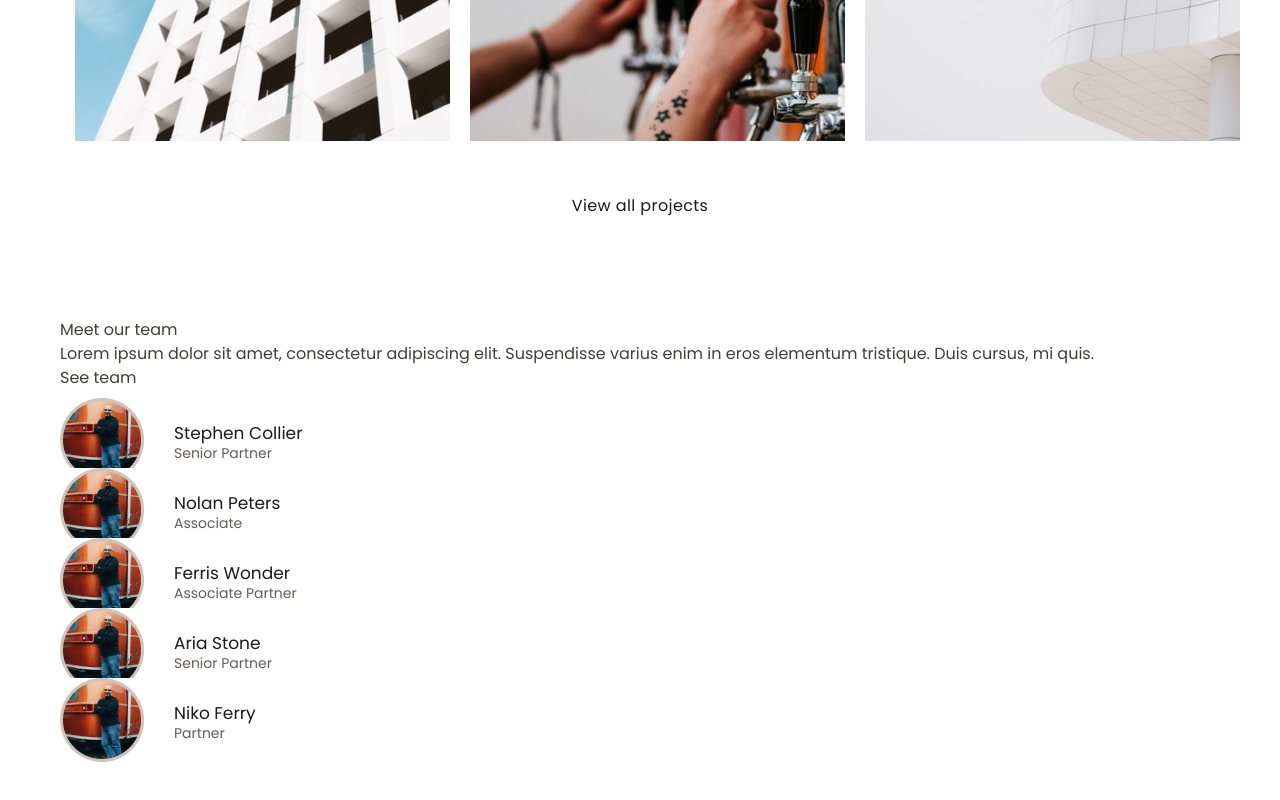
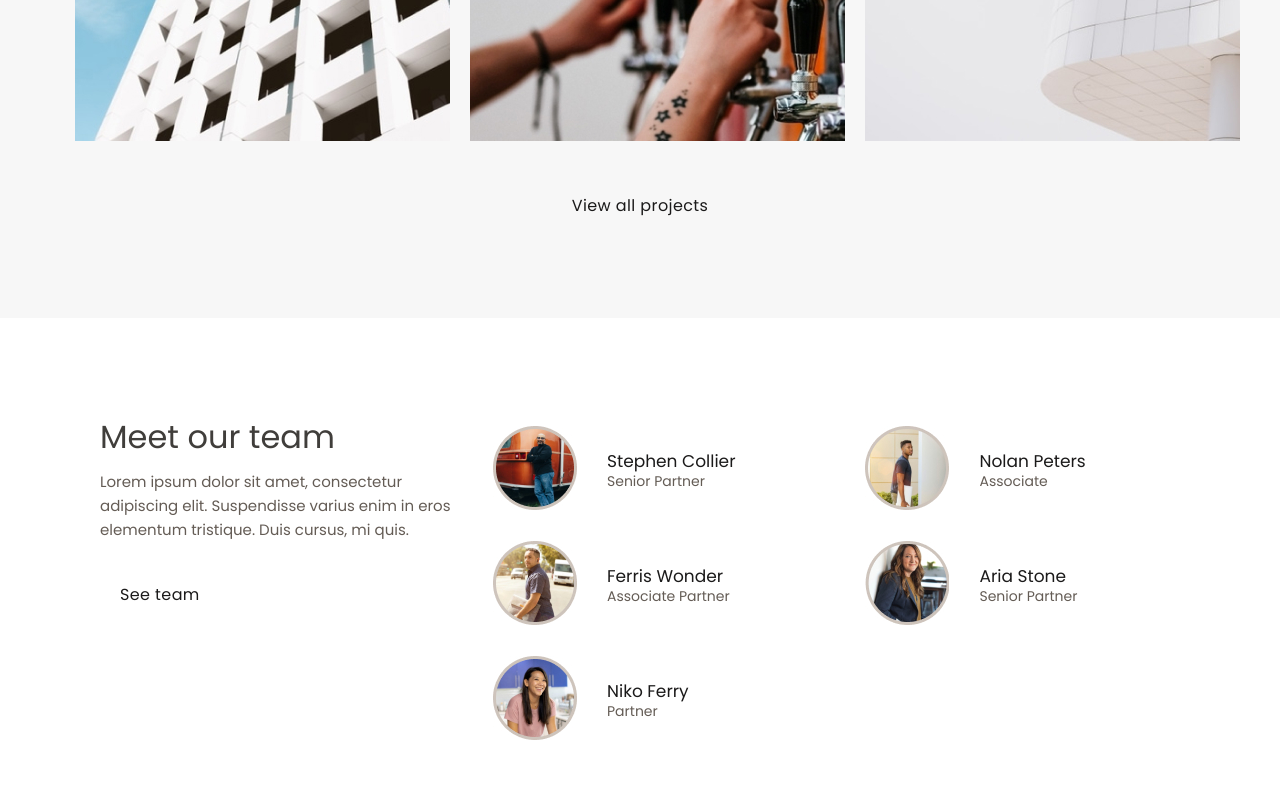
Before and after one commit to Daniil-gavrilooov/wishbone, a plain HTML site: page app/index.html in a window 1280 px wide. Shown: the part 4897-5697 px from the top of the page. Before the commit the page ends 5659 px from the top, so only its background shows below. Drawn offline with Linux system fonts and the light colour scheme.

Commit message:
add style section (team)

```diff
--- a/app/index.html
+++ b/app/index.html
@@ -339,7 +339,7 @@
                         <a class="team__btn" href="">See team</a>
                     </div>
 
-                    <div class="taem__name">
+                    <div class="team__name">
                         <div class="team__item">
                             <div class="about__name">
                                 <p class="about__name-text">Stephen Collier</p>
--- a/app/scss/_projects.scss
+++ b/app/scss/_projects.scss
@@ -1,5 +1,6 @@
 .projects {
     padding: 100px 0;
+    background-color:   $whitebg;
 
     &__head {
         margin-left: 35px;
--- /dev/null
+++ b/app/scss/_team.scss
@@ -0,0 +1,49 @@
+.team {
+    padding: 100px 0;
+    &__inner {
+        display: flex;
+        align-items: start;
+        gap: 35px;
+        margin-left: 40px;
+    }
+
+    &__title {
+        font-size: 32px;
+        line-height: 38px;
+        margin-bottom: 14px;
+    }
+
+    &__text {
+        font-size: 15px;
+        color: $brown;
+        max-width: 358px;
+        margin-bottom: 41px;
+    }
+
+    &__btn {
+        letter-spacing: 0.4px;
+        color: $black;
+        margin-left: 20px;
+    }
+
+    &__name {
+        display: grid;
+        grid-template-columns: 1fr 1fr;
+        grid-template-rows: auto;
+        grid-row-gap: 45px;
+        grid-column-gap: 130px;
+
+        & .team__item:nth-child(2) .about__name::before{
+            background-image: url(../images/name__img\ 2.jpg);
+        }
+        & .team__item:nth-child(3) .about__name::before{
+            background-image: url(../images/name__img\ 3.jpg);
+        }
+        & .team__item:nth-child(4) .about__name::before{
+            background-image: url(../images/name__img\ 4.jpg);
+        }
+        & .team__item:nth-child(5) .about__name::before{
+            background-image: url(../images/name__img\ 5.jpg);
+        }
+    }
+}
--- a/app/scss/_vars.scss
+++ b/app/scss/_vars.scss
@@ -4,5 +4,5 @@ $brown: #645C55;
 $white: #fff;
 $liteWhite:  #ECE7E4;
 $beige: #CEC4BC;
-$footerBg: #F7F7F7;
+$whitebg: #F7F7F7;
 $transition: all .5s ease;
--- a/app/scss/style.scss
+++ b/app/scss/style.scss
@@ -7,6 +7,7 @@
 @import "_process";
 @import "_clients";
 @import "_projects";
+@import "_team";
 
 body {
     font-family: "Poppins", sans-serif;
```
Also changed, not shown: app/css/style.min.css.
